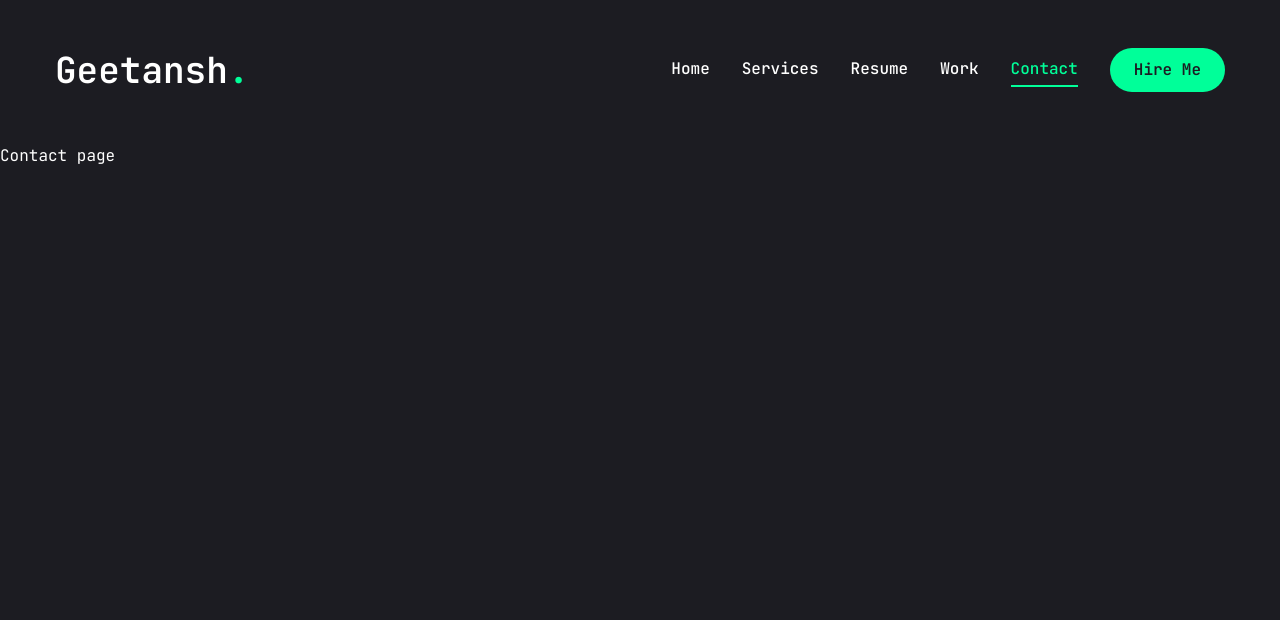
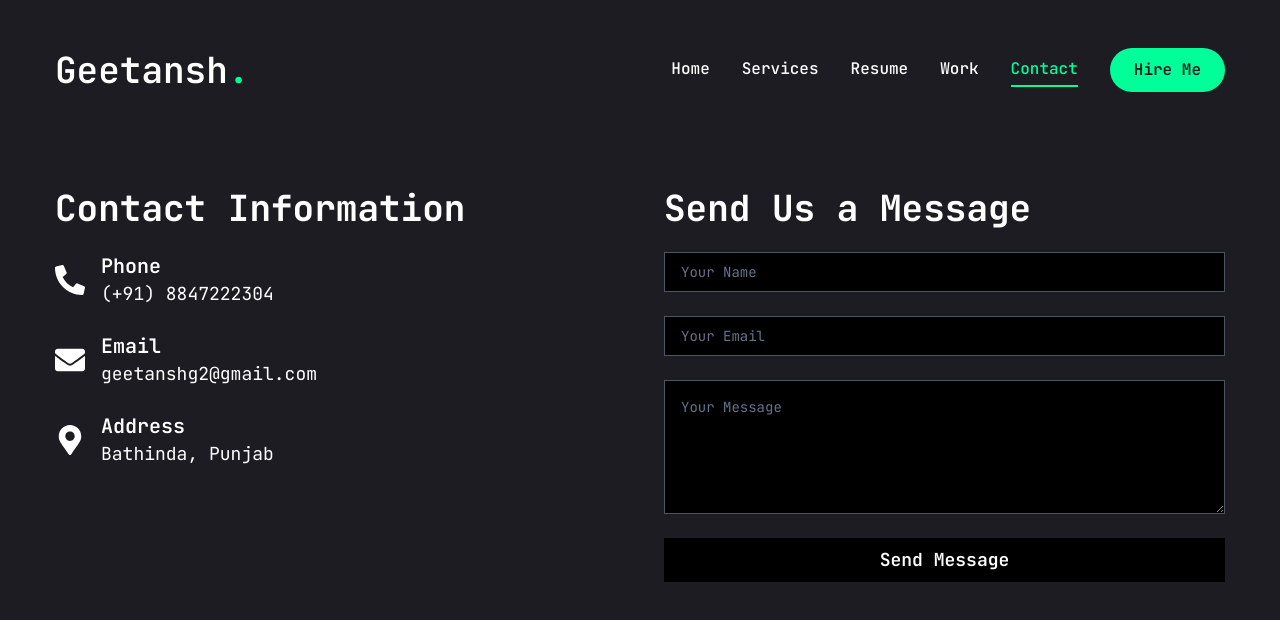
Before and after one commit to Geetansh431/Portfolio, a Next.js app: page /contact in a window 1280 px wide. Shown: the top 620 px of the page. Built offline with nearby package versions, Linux system fonts and the light colour scheme.

Commit message:
added Email and Contact

```diff
--- a/app/contact/page.jsx
+++ b/app/contact/page.jsx
@@ -1,9 +1,138 @@
+"use client";
+
+import { Button } from "@/components/ui/button";
+import { Input } from "@/components/ui/input";
+import { Textarea } from "@/components/ui/textarea";
+import { motion } from "framer-motion";
+import { FaPhoneAlt, FaEnvelope, FaMapMarkerAlt } from "react-icons/fa";
+import emailjs from "emailjs-com";
+import { useState } from "react";
+
+const info = [
+  {
+    icon: <FaPhoneAlt />,
+    title: "Phone",
+    description: "(+91) 8847222304",
+  },
+  {
+    icon: <FaEnvelope />,
+    title: "Email",
+    description: "geetanshg2@gmail.com",
+  },
+  {
+    icon: <FaMapMarkerAlt />,
+    title: "Address",
+    description: "Bathinda, Punjab",
+  },
+];
+
 const Contact = () => {
+  const [formData, setFormData] = useState({
+    name: "",
+    email: "",
+    message: "",
+  });
+
+  const [success, setSuccess] = useState(false);
+
+  const handleChange = (e) => {
+    const { name, value } = e.target;
+    setFormData((prev) => ({ ...prev, [name]: value }));
+  };
+
+  const sendEmail = (e) => {
+    e.preventDefault();
+
+    emailjs
+      .send(
+        "service_cndpfjg", // Replace with your EmailJS service ID
+        "template_en9ohas", // Replace with your EmailJS template ID
+        formData,
+        "iL93Cf_CMFgdTYzRo" // Replace with your EmailJS user ID
+      )
+      .then(
+        (result) => {
+          console.log("Email sent successfully:", result.text);
+          setSuccess(true);
+        },
+        (error) => {
+          console.error("Email sending failed:", error.text);
+          setSuccess(false);
+        }
+      );
+  };
+
   return (
-    <div>
-      Contact page
-    </div>
-  )
-}
+    <motion.section
+      initial={{ opacity: 0 }}
+      animate={{
+        opacity: 1,
+        transition: { delay: 0.4, duration: 0.6, ease: "easeIn" },
+      }}
+      className="py-12"
+    >
+      <div className="container mx-auto">
+        {/* Contact Information Section */}
+        <div className="flex flex-col xl:flex-row xl:gap-12 mb-10">
+          <div className="w-full xl:w-[50%]">
+            <h2 className="text-4xl font-bold text-white mb-6">Contact Information</h2>
+            {info.map((item, index) => (
+              <div key={index} className="flex items-center mb-6 text-white">
+                <div className="text-3xl mr-4">{item.icon}</div>
+                <div>
+                  <h3 className="text-xl font-semibold">{item.title}</h3>
+                  <p className="text-lg">{item.description}</p>
+                </div>
+              </div>
+            ))}
+          </div>
 
-export default Contact
+          {/* Contact Form Section */}
+          <div className="w-full xl:w-[50%]">
+            <h2 className="text-4xl font-bold text-white mb-6">Send Us a Message</h2>
+            <form className="space-y-6" onSubmit={sendEmail}>
+              {/* Name Input */}
+              <Input
+                name="name"
+                value={formData.name}
+                onChange={handleChange}
+                placeholder="Your Name"
+                className="w-full p-4 text-lg bg-black text-white placeholder-gray-400 border border-gray-600 focus:ring-2 focus:ring-green-500 rounded-md"
+              />
+
+              {/* Email Input */}
+              <Input
+                name="email"
+                value={formData.email}
+                onChange={handleChange}
+                placeholder="Your Email"
+                type="email"
+                className="w-full p-4 text-lg bg-black text-white placeholder-gray-400 border border-gray-600 focus:ring-2 focus:ring-green-500 rounded-md"
+              />
+
+              {/* Message Textarea */}
+              <Textarea
+                name="message"
+                value={formData.message}
+                onChange={handleChange}
+                placeholder="Your Message"
+                rows={5}
+                className="w-full p-4 text-lg bg-black text-white placeholder-gray-400 border border-gray-600 focus:ring-2 focus:ring-green-500 rounded-md"
+              />
+
+              {/* Submit Button */}
+              <Button type="submit" className="w-full py-3 text-lg bg-black text-white hover:text-green-500 rounded-md">
+                Send Message
+              </Button>
+            </form>
+            {success && (
+              <p className="mt-4 text-green-500">Your message has been sent successfully!</p>
+            )}
+          </div>
+        </div>
+      </div>
+    </motion.section>
+  );
+};
+
+export default Contact;
--- a/package.json
+++ b/package.json
@@ -17,6 +17,7 @@
     "@radix-ui/react-tooltip": "^1.1.4",
     "class-variance-authority": "^0.7.0",
     "clsx": "^2.1.1",
+    "emailjs-com": "^3.2.0",
     "lucide-react": "^0.461.0",
     "motion": "^12.0.0-alpha.2",
     "next": "15.0.3",
```
Also changed, not shown: 1 other file (tests, documents, lock files or other folders).
